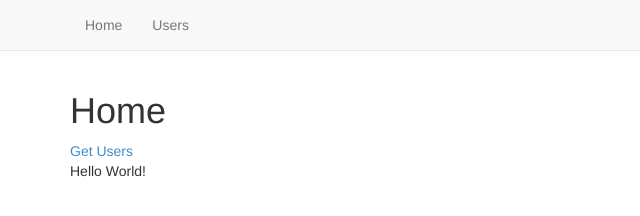
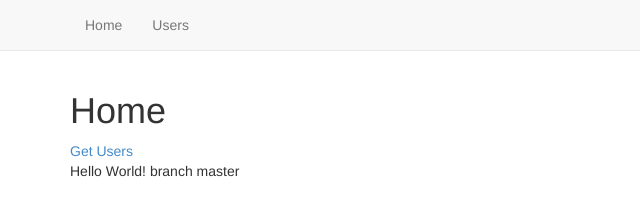
Before and after one commit to AlexPodobed/user-list, a plain HTML site: page index.html at #!/home in a window 1280 px wide. Shown: the full height of the page, 0-640 px from the left. Drawn offline with Linux system fonts and the light colour scheme.

Commit message:
made changes in master

```diff
--- a/templates/home.html
+++ b/templates/home.html
@@ -6,4 +6,5 @@
 
 <p>
     Hello World!
+    branch master
 </p>
```
